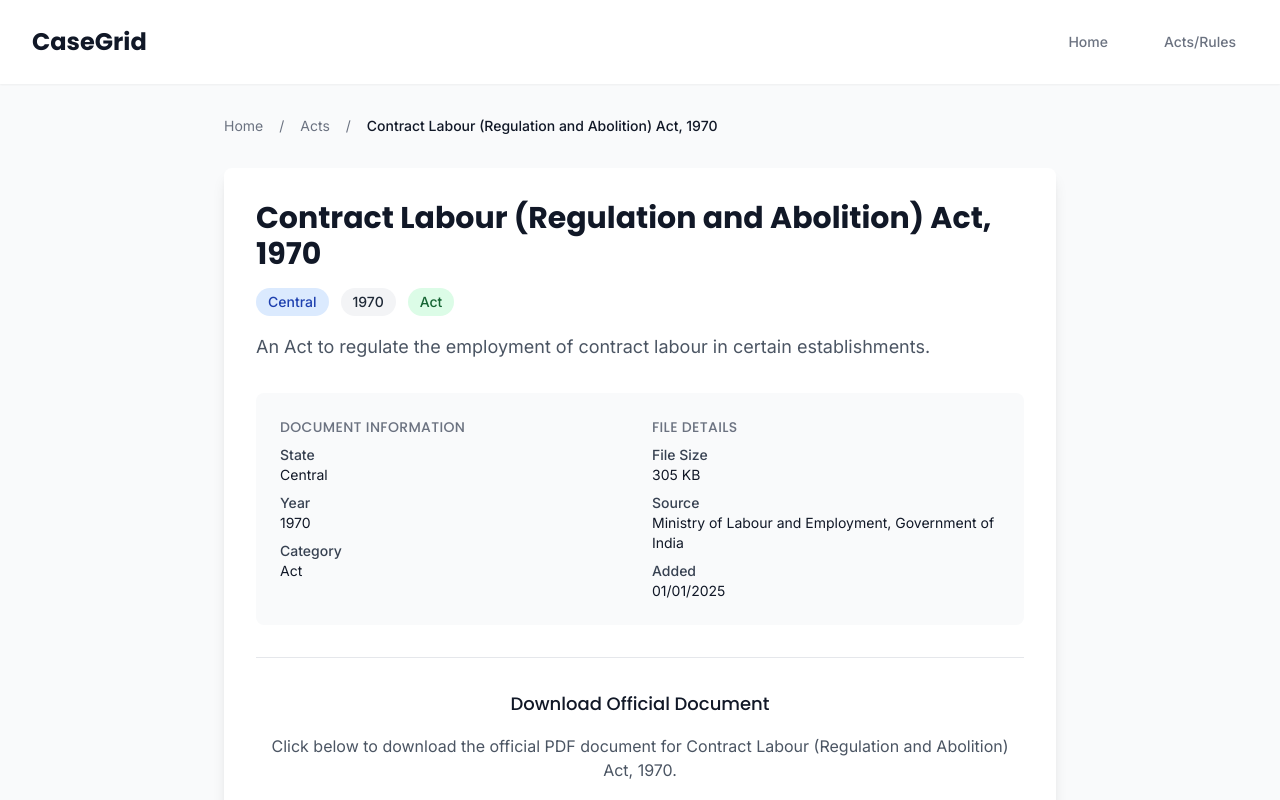
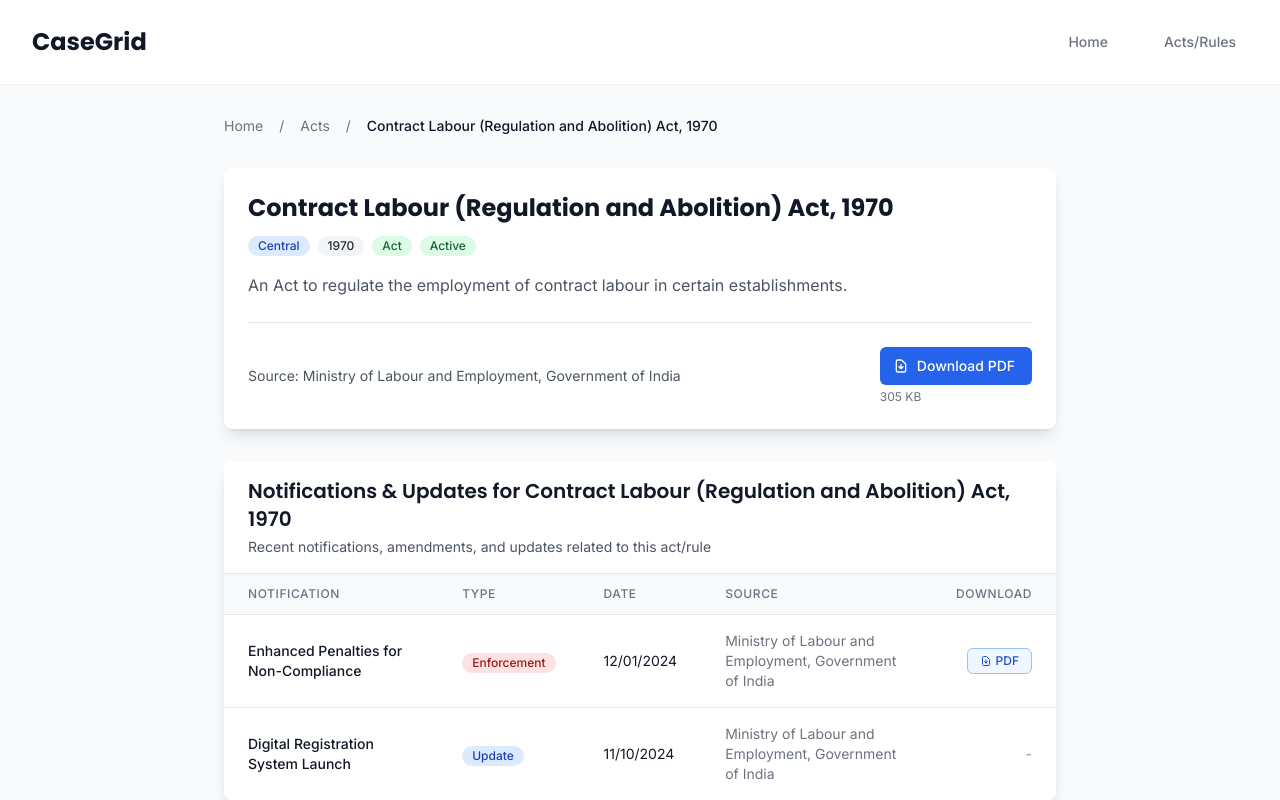
Before and after one commit to jagadeesh-gh/casegrid, a Next.js app: page /acts/contract-labour-act-1970 in a window 1280 px wide. Shown: the top 800 px of the page. Built offline with nearby package versions, Linux system fonts and the light colour scheme.

Commit message:
fix: update favicon and instructions

```diff
--- a/app/acts/[slug]/page.tsx
+++ b/app/acts/[slug]/page.tsx
@@ -82,111 +82,57 @@ export default function ActDetailPage({ params }: ActDetailPageProps) {
           </ol>
         </nav>
 
-        {/* Act Details */}
+        {/* Act Details - Minimal Version */}
         <div className="bg-white rounded-lg shadow-lg overflow-hidden">
-          <div className="p-8">
-            {/* Header */}
-            <div className="mb-8">
-              <h1 className="text-3xl font-bold text-gray-900 mb-4">{act.title}</h1>
+          <div className="p-6">
+            {/* Header with essential info only */}
+            <div className="mb-6">
+              <h1 className="text-2xl font-bold text-gray-900 mb-3">{act.title}</h1>
 
-              <div className="flex flex-wrap gap-3 mb-4">
+              <div className="flex flex-wrap gap-2 mb-4">
                 {act.state && (
-                  <span className="inline-flex items-center px-3 py-1 rounded-full text-sm font-medium bg-blue-100 text-blue-800">
+                  <span className="inline-flex items-center px-2.5 py-0.5 rounded-full text-xs font-medium bg-blue-100 text-blue-800">
                     {act.state}
                   </span>
                 )}
                 {act.year && (
-                  <span className="inline-flex items-center px-3 py-1 rounded-full text-sm font-medium bg-gray-100 text-gray-800">
+                  <span className="inline-flex items-center px-2.5 py-0.5 rounded-full text-xs font-medium bg-gray-100 text-gray-800">
                     {act.year}
                   </span>
                 )}
                 {act.category && (
-                  <span className="inline-flex items-center px-3 py-1 rounded-full text-sm font-medium bg-green-100 text-green-800">
+                  <span className="inline-flex items-center px-2.5 py-0.5 rounded-full text-xs font-medium bg-green-100 text-green-800">
                     {act.category}
+                  </span>
+                )}
+                {act.status && (
+                  <span className={`inline-flex items-center px-2.5 py-0.5 rounded-full text-xs font-medium ${
+                    act.status === 'Active' ? 'bg-green-100 text-green-800' :
+                    act.status === 'Repealed' ? 'bg-red-100 text-red-800' :
+                    act.status === 'Spent' ? 'bg-yellow-100 text-yellow-800' :
+                    'bg-gray-100 text-gray-800'
+                  }`}>
+                    {act.status}
                   </span>
                 )}
               </div>
 
               {act.summary && (
-                <p className="text-lg text-gray-600 leading-relaxed">
+                <p className="text-gray-600 leading-relaxed mb-4">
                   {act.summary}
                 </p>
               )}
             </div>
 
-            {/* Metadata */}
-            <div className="grid grid-cols-1 md:grid-cols-2 gap-6 mb-8 p-6 bg-gray-50 rounded-lg">
-              <div>
-                <h3 className="text-sm font-medium text-gray-500 uppercase tracking-wide mb-2">
-                  Document Information
-                </h3>
-                <dl className="space-y-2">
-                  {act.state && (
-                    <div>
-                      <dt className="text-sm font-medium text-gray-700">State</dt>
-                      <dd className="text-sm text-gray-900">{act.state}</dd>
-                    </div>
+            {/* Simple Download Section */}
+            <div className="border-t border-gray-200 pt-6">
+              <div className="flex items-center justify-between">
+                <div className="text-sm text-gray-600">
+                  {act.source && (
+                    <span>Source: {act.source}</span>
                   )}
-                  {act.year && (
-                    <div>
-                      <dt className="text-sm font-medium text-gray-700">Year</dt>
-                      <dd className="text-sm text-gray-900">{act.year}</dd>
-                    </div>
-                  )}
-                  {act.category && (
-                    <div>
-                      <dt className="text-sm font-medium text-gray-700">Category</dt>
-                      <dd className="text-sm text-gray-900">{act.category}</dd>
-                    </div>
-                  )}
-                </dl>
-              </div>
-
-              <div>
-                <h3 className="text-sm font-medium text-gray-500 uppercase tracking-wide mb-2">
-                  File Details
-                </h3>
-                <dl className="space-y-2">
-                  {act.sizeBytes && (
-                    <div>
-                      <dt className="text-sm font-medium text-gray-700">File Size</dt>
-                      <dd className="text-sm text-gray-900">{formatFileSize(act.sizeBytes)}</dd>
-                    </div>
-                  )}
-                  {act.source && (
-                    <div>
-                      <dt className="text-sm font-medium text-gray-700">Source</dt>
-                      <dd className="text-sm text-gray-900">{act.source}</dd>
-                    </div>
-                  )}
-                  {act.createdAt && (
-                    <div>
-                      <dt className="text-sm font-medium text-gray-700">Added</dt>
-                      <dd className="text-sm text-gray-900">
-                        {formatDate(act.createdAt)}
-                      </dd>
-                    </div>
-                  )}
-                </dl>
-              </div>
-            </div>
-
-            {/* Download Section */}
-            <div className="border-t border-gray-200 pt-8">
-              <div className="text-center">
-                <h3 className="text-lg font-medium text-gray-900 mb-4">
-                  Download Official Document
-                </h3>
-                <p className="text-gray-600 mb-6">
-                  Click below to download the official PDF document for {act.title}.
-                </p>
-
-                <DownloadButton act={act} variant="primary" className="inline-block" />
-
-                <p className="text-xs text-gray-500 mt-4">
-                  This document is provided for informational purposes only.
-                  Please refer to the official source for the most current version.
-                </p>
+                </div>
+                <DownloadButton act={act} variant="primary" />
               </div>
             </div>
           </div>
```
Also changed, not shown: app/layout.tsx (+3 -2 lines), public/favicon.svg (added), 1 other file (tests, documents, lock files or other folders).
